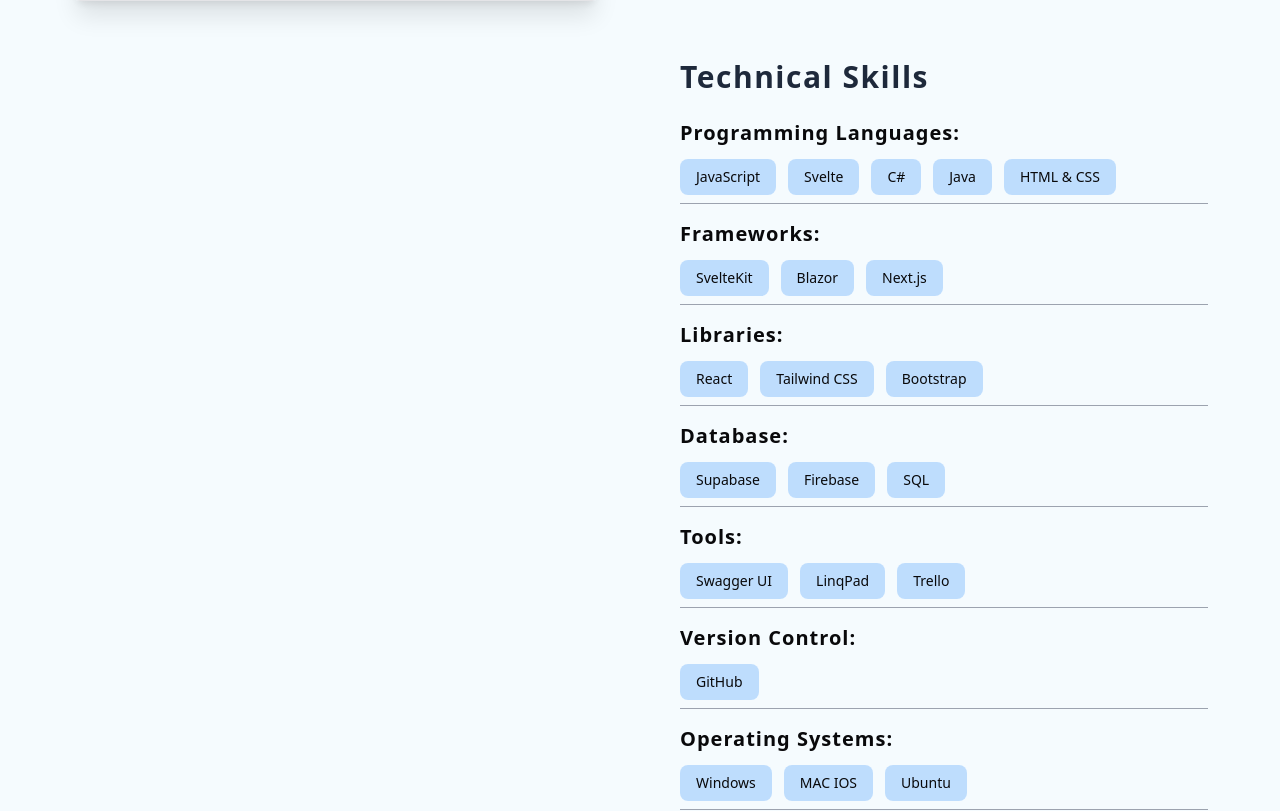
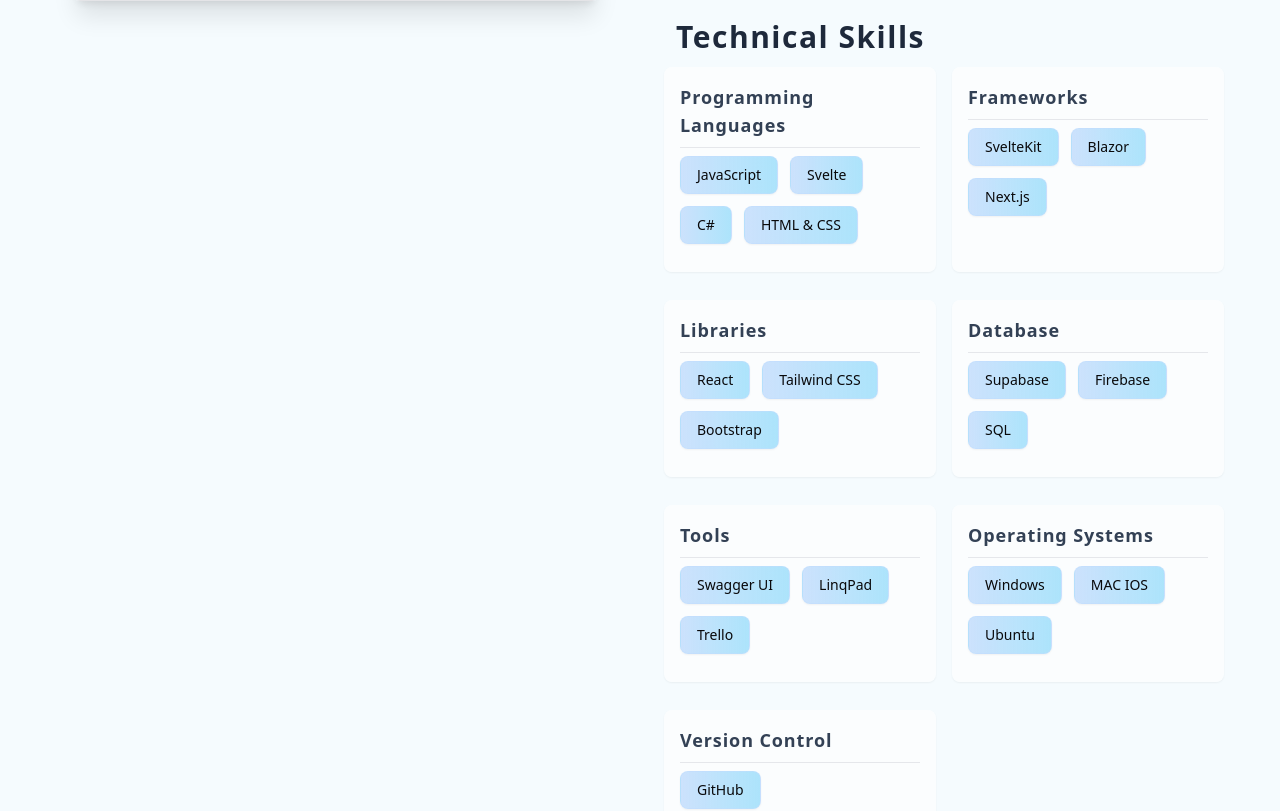
Before and after one commit to avicol01/MyPortfolio, a Next.js app: page / in a window 1280 px wide. Shown: the part 749-1560 px from the top of the page. Built offline with nearby package versions, Linux system fonts and the light colour scheme.

Commit message:
adjusted skill layout

```diff
--- a/app/page.js
+++ b/app/page.js
@@ -128,7 +128,7 @@
 			</div>
 
 			{/* Skills section */}
-			<section id="skills" className="px-10">
+			<section id="skills" className="m-6">
 				<Skills />
 			</section>
 
--- a/components/projects/Projects.jsx
+++ b/components/projects/Projects.jsx
@@ -54,7 +54,7 @@
 
     return (
         <div className="mt-[4rem] px-10">
-            <h2 id="project" className="text-3xl mt-20 mb-6 tracking-wider font-sans font-semibold text-slate-800">
+            <h2 id="project" className="text-3xl mb-6 tracking-wider font-sans font-semibold text-slate-800">
                 My Projects
             </h2>
             {projectsData.map((project, index) => (
--- a/components/skills/Skills.jsx
+++ b/components/skills/Skills.jsx
@@ -1,44 +1,55 @@
-// Individual skill item component
+// Enhanced individual skill item with hover effects and better visual hierarchy
 const SkillItem = ({ skill }) => (
-    <li>
-        <div className="items-center rounded-lg bg-blue-300/55 px-4 py-2 text-sm font-medium leading-5 mr-3 mb-2">
+    <li className="inline-block mb-3 mr-3">
+        <div className="flex items-center rounded-lg bg-gradient-to-r from-blue-400/30 to-sky-400/40
+                    px-4 py-2 text-sm font-medium shadow-sm transition-all duration-300
+                    hover:from-blue-500/40 hover:to-sky-500/50 hover:shadow-md
+                    border border-blue-200/50">
             {skill}
         </div>
     </li>
 );
 
-// Category component with title and list of skills
-const SkillCategory = ({ title, skills }) => (
-    <>
-        <h3 className="text-xl mb-3 tracking-wider font-sans font-semibold">{title}:</h3>
-        <ul className="flex flex-wrap mb-4 border-b border-gray-400">
+// Improved category component with better spacing
+const SkillCategory = ({ title, skills }) => {
+    return (
+        <div className="mb-3 bg-white/60 rounded-lg p-4 shadow-sm hover:shadow-md transition-all duration-300">
+            <h3 className="text-lg mb-2 tracking-wider font-sans font-semibold text-slate-700">
+                {title}
+            </h3>
+
+            <ul className="flex flex-wrap mt-1 pt-2 border-t border-gray-200">
                 {skills.map((skill, index) => (
                     <SkillItem key={index} skill={skill} />
                 ))}
             </ul>
-    </>
+        </div>
     );
+};
 
-// Main Skills component that contains all the data and renders everything
+// Main Skills component with improved layout and organization
 const Skills = () => {
     const skillsData = {
-        'Programming Languages': ['JavaScript', 'Svelte', 'C#', 'Java', 'HTML & CSS'],
+        'Programming Languages': ['JavaScript', 'Svelte', 'C#', 'HTML & CSS'],
         'Frameworks': ['SvelteKit', 'Blazor', 'Next.js'],
         'Libraries': ['React', 'Tailwind CSS', 'Bootstrap'],
         'Database': ['Supabase', 'Firebase', 'SQL'],
         'Tools': ['Swagger UI', 'LinqPad', 'Trello'],
-        'Version Control': ['GitHub'],
-        'Operating Systems': ['Windows', 'MAC IOS', 'Ubuntu']
+        'Operating Systems': ['Windows', 'MAC IOS', 'Ubuntu'],
+        'Version Control': ['GitHub']
+
     };
 
     return (
-        <div id="skills">
-            <h2 className="text-3xl mt-20 mb-6 tracking-wider font-sans font-semibold text-slate-800">
+        <div id="skills" className="mt-10">
+            <h2 className="text-3xl tracking-wider font-sans font-semibold text-slate-800 m-3">
                 Technical Skills
             </h2>
+            <div className="grid md:grid-cols-2 gap-4">
                 {Object.entries(skillsData).map(([category, skills], index) => (
                     <SkillCategory key={index} title={category} skills={skills} />
                 ))}
+            </div>
         </div>
     );
 };
```
Lines whose indentation alone changed are shown as unchanged.
